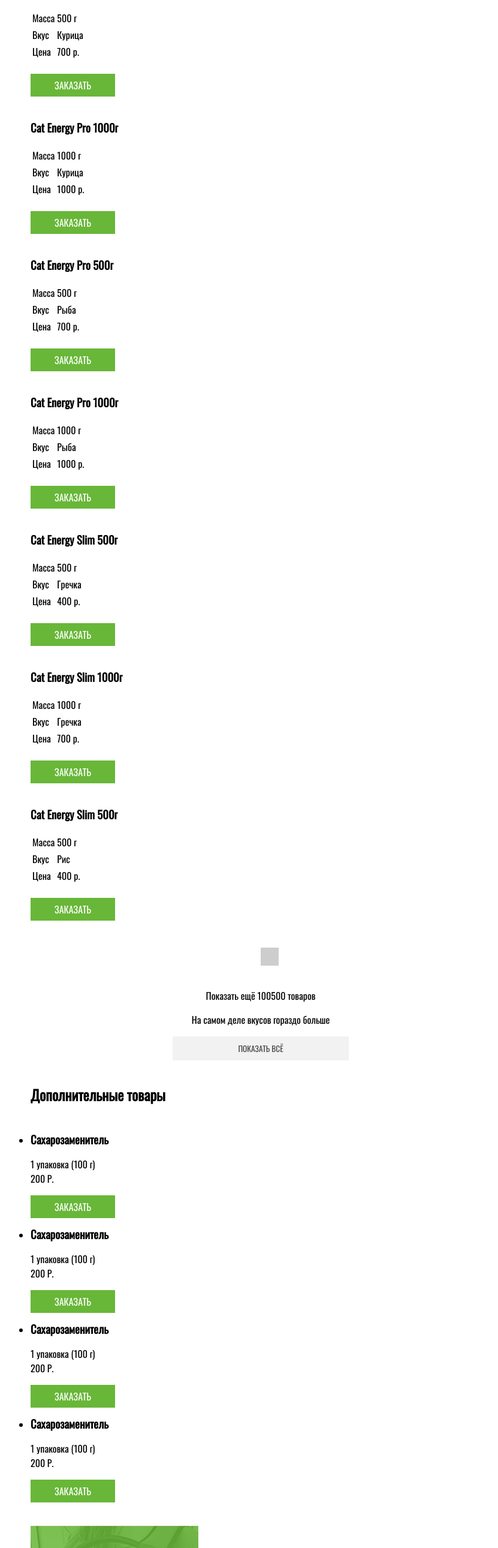
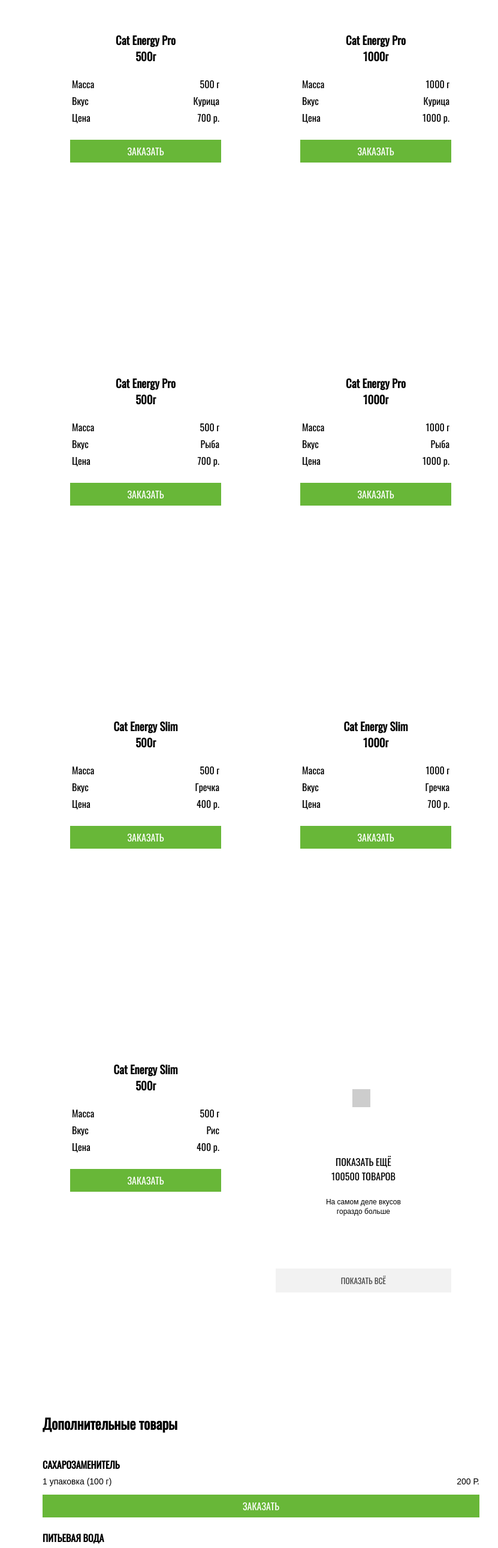
Before and after one commit to the-nepodarok/co-op, a plain HTML site: page source/catalog.html in a window 1280 px wide. Shown: the part 210-2791 px from the top of the page at 60% size, without its empty margins (205-1036 px from the left). Drawn offline with nearby package versions, Linux system fonts and the light colour scheme; files that its build step writes are made by us from their sources.

Commit message:
fixing stuff

```diff
--- a/source/catalog.html
+++ b/source/catalog.html
@@ -41,15 +41,15 @@
         <table class="catalog__item__table contain-table">
           <tr>
             <td class="contain-table__item">Масса</td>
-            <td class="contain-table__item">500 г</td>
+            <td class="contain-table__item contain-table__item--second">500 г</td>
           </tr>
           <tr>
             <td class="contain-table__item">Вкус</td>
-            <td class="contain-table__item">Курица</td>
+            <td class="contain-table__item contain-table__item--second">Курица</td>
           </tr>
           <tr>
             <td class="contain-table__item">Цена</td>
-            <td class="contain-table__item">700 р.</td>
+            <td class="contain-table__item contain-table__item--second">700 р.</td>
           </tr>
         </table>
         <button method="post" class="catalog__button button">Заказать</button>
@@ -61,15 +61,15 @@
         <table class="catalog__item__table contain-table">
           <tr>
             <td class="contain-table__item">Масса</td>
-            <td class="contain-table__item">1000 г</td>
+            <td class="contain-table__item contain-table__item--second">1000 г</td>
           </tr>
           <tr>
             <td class="contain-table__item">Вкус</td>
-            <td class="contain-table__item">Курица</td>
+            <td class="contain-table__item contain-table__item--second">Курица</td>
           </tr>
           <tr>
             <td class="contain-table__item">Цена</td>
-            <td class="contain-table__item">1000 р.</td>
+            <td class="contain-table__item contain-table__item--second">1000 р.</td>
           </tr>
         </table>
         <button method="post" class="catalog__button button">Заказать</button>
@@ -82,15 +82,15 @@
         <table class="catalog__item__table contain-table">
           <tr>
             <td class="contain-table__item">Масса</td>
-            <td class="contain-table__item">500 г</td>
+            <td class="contain-table__item contain-table__item--second">500 г</td>
           </tr>
           <tr>
             <td class="contain-table__item">Вкус</td>
-            <td class="contain-table__item">Рыба</td>
+            <td class="contain-table__item contain-table__item--second">Рыба</td>
           </tr>
           <tr>
             <td class="contain-table__item">Цена</td>
-            <td class="contain-table__item">700 р.</td>
+            <td class="contain-table__item contain-table__item--second">700 р.</td>
           </tr>
         </table>
         <button method="post" class="catalog__button button">Заказать</button>
@@ -102,15 +102,15 @@
         <table class="catalog__item__table contain-table">
           <tr>
             <td class="contain-table__item">Масса</td>
-            <td class="contain-table__item">1000 г</td>
+            <td class="contain-table__item contain-table__item--second">1000 г</td>
           </tr>
           <tr>
             <td class="contain-table__item">Вкус</td>
-            <td class="contain-table__item">Рыба</td>
+            <td class="contain-table__item contain-table__item--second">Рыба</td>
           </tr>
           <tr>
             <td class="contain-table__item">Цена</td>
-            <td class="contain-table__item">1000 р.</td>
+            <td class="contain-table__item contain-table__item--second">1000 р.</td>
           </tr>
         </table>
         <button method="post" class="catalog__button button">Заказать</button>
@@ -122,15 +122,15 @@
         <table class="catalog__item__table contain-table">
           <tr>
             <td class="contain-table__item">Масса</td>
-            <td class="contain-table__item">500 г</td>
+            <td class="contain-table__item contain-table__item--second">500 г</td>
           </tr>
           <tr>
             <td class="contain-table__item">Вкус</td>
-            <td class="contain-table__item">Гречка</td>
+            <td class="contain-table__item contain-table__item--second">Гречка</td>
           </tr>
           <tr>
             <td class="contain-table__item">Цена</td>
-            <td class="contain-table__item">400 р.</td>
+            <td class="contain-table__item contain-table__item--second">400 р.</td>
           </tr>
         </table>
         <button method="post" class="catalog__button button">Заказать</button>
@@ -142,15 +142,15 @@
         <table class="catalog__item__table contain-table">
           <tr>
             <td class="contain-table__item">Масса</td>
-            <td class="contain-table__item">1000 г</td>
+            <td class="contain-table__item contain-table__item--second">1000 г</td>
           </tr>
           <tr>
             <td class="contain-table__item">Вкус</td>
-            <td class="contain-table__item">Гречка</td>
+            <td class="contain-table__item contain-table__item--second">Гречка</td>
           </tr>
           <tr>
             <td class="contain-table__item">Цена</td>
-            <td class="contain-table__item">700 р.</td>
+            <td class="contain-table__item contain-table__item--second">700 р.</td>
           </tr>
         </table>
         <button method="post" class="catalog__button button">Заказать</button>
@@ -162,24 +162,23 @@
         <table class="catalog__item__table contain-table">
           <tr>
             <td class="contain-table__item">Масса</td>
-            <td class="contain-table__item">500 г</td>
+            <td class="contain-table__item contain-table__item--second">500 г</td>
           </tr>
           <tr>
             <td class="contain-table__item">Вкус</td>
-            <td class="contain-table__item">Рис</td>
+            <td class="contain-table__item contain-table__item--second">Рис</td>
           </tr>
           <tr>
             <td class="contain-table__item">Цена</td>
-            <td class="contain-table__item">400 р.</td>
+            <td class="contain-table__item contain-table__item--second">400 р.</td>
           </tr>
         </table>
         <button method="post" class="catalog__button button">Заказать</button>
       </li>
 
       <li class="catalog__item catalog__item--more">
-        <a class="catalog__item-image" <img src="" width="140" height="112" alt="Упаковка корма с гречкой"></a>
         <p class="catalog__item__text">Показать ещё 100500 товаров</p>
-        <p class="catalog__item__text"> На самом деле вкусов гораздо больше</p>
+        <p class="catalog__item__text catalog__item__text--bottom"> На самом деле вкусов гораздо больше</p>
         <button method="post" class="catalog__button catalog__button--show-all">Показать всё</button>
       </li>
 
@@ -201,28 +200,28 @@
 
 
       <li class="supplement-list__item">
-        <h3 class="supplement-list__item-name">Сахарозаменитель</h3>
+        <h3 class="supplement-list__item-name">Питьевая вода</h3>
         <dl class="supplement-list__table">
-          <dt class="supplement-list__item-package">1 упаковка (100 г)</dt>
-          <dd class="supplement-list__item-price">200 Р.</dd>
+          <dt class="supplement-list__item-package">5 литров</dt>
+          <dd class="supplement-list__item-price">50 Р.</dd>
         </dl>
         <button class="supplement__order-button button" type="button">Заказать</button>
       </li>
 
       <li class="supplement-list__item">
-        <h3 class="supplement-list__item-name">Сахарозаменитель</h3>
+        <h3 class="supplement-list__item-name">Молоко</h3>
         <dl class="supplement-list__table">
-          <dt class="supplement-list__item-package">1 упаковка (100 г)</dt>
-          <dd class="supplement-list__item-price">200 Р.</dd>
+          <dt class="supplement-list__item-package">1 литр</dt>
+          <dd class="supplement-list__item-price">100 Р.</dd>
         </dl>
         <button class="supplement__order-button button" type="button">Заказать</button>
       </li>
 
       <li class="supplement-list__item">
-        <h3 class="supplement-list__item-name">Сахарозаменитель</h3>
+        <h3 class="supplement-list__item-name">Витамины</h3>
         <dl class="supplement-list__table">
-          <dt class="supplement-list__item-package">1 упаковка (100 г)</dt>
-          <dd class="supplement-list__item-price">200 Р.</dd>
+          <dt class="supplement-list__item-package">1 упаковка (30 г)</dt>
+          <dd class="supplement-list__item-price">300 Р.</dd>
         </dl>
         <button class="supplement__order-button button" type="button">Заказать</button>
       </li>
@@ -234,12 +233,13 @@
     </div>
   </section>
 
-
-  <section class="address address--index">
-    <div class="address__invite">Приглашаем к сотрудничеству дилеров!</div>
-    <div class="address__address">ул. Большая Конюшенная, д. 19/8 Санкт-Петербург</div>
+  <section class="address address--index address--catalog">
+    <div class="address__block">
+      <div class="address__invite">Приглашаем <br>к сотрудничеству <br>дилеров!</div>
+      <div class="address__location">ул. Большая <br>Конюшенная, д. 19/8 <br>Санкт-Петербург</div>
+    </div>
     <div class="address__map">
-      <img src="img/address-map.png" width="320" height="362" alt="ул. Большая Конюшенная, д. 19/8 Санкт-Петербург">
+      <!--<img src="img/address-map.png" width="320" height="362" alt="ул. Большая Конюшенная, д. 19/8 Санкт-Петербург">-->
     </div>
   </section>
 
@@ -248,16 +248,17 @@
       <a href="#"><img src="img/cat-energy-logo.svg" width="128" height="24"></a>
     </section>
 
-    <section class="page-footer__socials socials">
-      <a class="footer__socials_vk social" href="#"></a>
-      <a class="footer__socials_in social" href="#"></a>
-      <a class="footer__socials_fb social" href="#"></a>
+    <section class="page-footer__socials">
+      <a class="footer__socials footer__socials--vk" href="#"></a>
+      <a class="footer__socials footer__socials--in" href="#"></a>
+      <a class="footer__socials footer__socials--fb" href="#"></a>
     </section>
 
-    <section class="page-footer__copyright copyright">
-      <span class="copyright__academy">HTML Academy</span>
+    <section class="page-footer__copyright">
+      <span class="page-footer__copyright--academy">HTML Academy</span>
     </section>
   </footer>
+
 </body>
 
 </html>
--- a/source/sass/blocks/address.scss
+++ b/source/sass/blocks/address.scss
@@ -1,15 +1,30 @@
 .address {
-  display: grid;
-  grid-template-columns: 1fr 1fr;
-  grid-template-rows: 1fr 4fr;
-  row-gap: 25px;
-  align-items: center;
-  padding-top: 24px;
-  padding-bottom: 0;
+  padding-top: 66px;
+
+  &--catalog {
+    padding-top: 20px;
+  }
 
   @media (min-width: $desktop-width) {
-    max-width: 570px;
-    position: absolute;
+    padding-top: 0;
+    position: relative;
+   }
+}
+
+.address__block {
+  display: grid;
+  grid-template-columns: 1fr auto;
+  margin-bottom: 51px;
+
+  @media (min-width: $desktop-width) {
+   position: absolute;
+   background-color: $white-text;
+   padding-top: 66px;
+   padding-right: 89px;
+   padding-bottom: 60px;
+   padding-left: 76px;
+   top: 95px;
+   left: 111px;
   }
 }
 
@@ -25,6 +40,13 @@
   text-transform: uppercase;
   color: $black;
   padding-left: 13.5%;
+
+  @media (min-width: $desktop-width) {
+    font-size: 20px;
+    line-height: 21px;
+    padding: 0;
+    margin-right: 87px;
+  }
 }
 
 .address__location {
@@ -34,7 +56,13 @@
   padding-right: 13.5%;
 
   @media (min-width: $tablet-width) {
-    justify-self: end;
+    text-align: end;
+  }
+
+  @media (min-width: $desktop-width) {
+    text-align: start;
+    padding: 0;
+    justify-self: center;
   }
 }
 
--- a/source/sass/blocks/catalog.scss
+++ b/source/sass/blocks/catalog.scss
@@ -1,6 +1,16 @@
 .catalog {
   padding-top: 27px;
+  padding-left: 20px;
+  padding-right: 19px;
   font-family: "Oswald", sans-serif;
+
+  @media (min-width: $tablet-width) {
+    padding-top: 74px;
+    padding-left: 30px;
+    padding-right: 30px;
+  }
+
+
 }
 
 .catalog__title {
@@ -10,22 +20,55 @@
   font-size: 36px;
   line-height: 36px;
   font-family: "Oswald", sans-serif;
+
+  @media (min-width: $tablet-width) {
+    margin-bottom: 84px;
+  }
 }
 
 .catalog__list {
   margin: 0;
   padding: 0;
   list-style: none;
+  @media (min-width: $tablet-width) {
+    display: flex;
+    flex-wrap: wrap;
+    justify-content:space-between;
+
+
+  }
 }
 
 .catalog__item {
   padding-top: 18px;
   padding-bottom: 20px;
+  display: grid;
+  grid-template-columns: 140px 1fr;
+
+  @media (min-width: $tablet-width) {
+    display: flex;
+    flex-direction: column;
+    min-width: 252px;
+    min-height: 467px;
+    padding-top: 5px;
+    padding-right: 36px;
+    padding-bottom: 40px;
+    padding-left: 36px;
+    margin-bottom: 60px;
+  }
 
   &--more {
+    display: flex;
+    flex-direction: column;
     padding-top: 77px;
     position: relative;
     text-align: center;
+
+    @media (min-width: $tablet-width) {
+      min-height: auto;
+      max-height: 228px;
+      padding-top: 161px;
+    }
 
     &::before {
       content: "";
@@ -34,23 +77,73 @@
       background-color: $special-grey;
       position: absolute;
       top: 25px;
+      left: 45%;
+
+      @media (min-width: $tablet-width) {
+        top: 52px;
+        }
     }
   }
 }
 
+.contain-table__item--second {
+  text-align: end;
+}
+
+.catalog__item__image {
+  grid-column: 1/2;
+  grid-row: 1/-1;
+}
+
 .catalog__item__title {
+  max-width: 76px;
   padding: 0;
   margin: 0;
   margin-bottom: 18px;
+
+  @media (min-width: $tablet-width) {
+    max-width: 135px;
+    align-self: center;
+    text-align: center;
+  }
+}
+
+.catalog__item__text {
+  text-align: center;
+  padding: 0;
+  margin: 0;
+  margin-bottom: 8px;
+  text-transform: uppercase;
+
+  @media (min-width: $tablet-width) {
+    align-self: center;
+    margin-bottom: 23px;
+    max-width: 140px;
+
+  }
+
+  &--bottom {
+    margin-bottom: 21px;
+    text-transform: none;
+    font-family: "Arial", sans-serif;
+    font-size: 12px;
+    line-height: 16px;
+
+    @media (min-width: $tablet-width) {
+    margin-bottom: 87px;
+    }
+  }
 }
 
 .catalog__item__table {
   margin-bottom: 22px;
+  grid-column: 2/3;
 }
 
 .catalog__button {
   padding: 10px 109px;
   background-color: $cat-green;
+  grid-column: 1/3;
   text-transform: uppercase;
   color: $white-text;
   border: none;
--- a/source/sass/blocks/page-footer.scss
+++ b/source/sass/blocks/page-footer.scss
@@ -2,7 +2,8 @@
   padding-top: 30px;
   padding-left: 20px;
   padding-right: 20px;
-  min-height: 236px;
+  padding-bottom: 23px;
+
   display: flex;
   flex-direction: column;
   align-items: center;
--- a/source/sass/blocks/page-header.scss
+++ b/source/sass/blocks/page-header.scss
@@ -1,4 +1,6 @@
 .page-header {
+  padding-left: 20px;
+  padding-right: 19px;
   font-family: "Oswald", sans-serif;
   font-weight: 500;
   font-size: 20px;
--- a/source/sass/blocks/supplement.scss
+++ b/source/sass/blocks/supplement.scss
@@ -2,6 +2,8 @@
   font-family: "Oswald", sans-serif;
   padding-top: 25px;
   padding-bottom: 18px;
+  padding-left: 20px;
+  padding-right: 19px;
 }
 
 .supplement__heading {
@@ -19,7 +21,10 @@
 }
 
 .supplement-list__item {
+  display: flex;
+  flex-direction: column;
   padding-top: 13px;
+  margin-bottom: 13px;
 
   &-name {
     margin: 0;
@@ -28,10 +33,22 @@
   }
 }
 
-.supplemental-list__table {
+.supplement-list__table {
+  display: flex;
+  justify-content: space-between;
   margin: 0;
   margin-bottom: 15px;
   padding: 0;
+  font-family: "Arial", sans-serif;
+  font-size: 14px;
+  line-height: 14px;
+}
+
+.supplement-list__item-name {
+  text-transform: uppercase;
+  font-size: 16px;
+  line-height: 16px;
+  margin-bottom: 13px;
 }
 
 .supplement-list__item-price {
@@ -56,6 +73,7 @@
   padding-bottom: 43px;
   padding-right: 58px;
   padding-left: 61px;
+  margin-bottom: 35px;
   background-image: url("../img/gift-mobile.jpg");
   background-repeat: no-repeat;
   background-color: $cat-green;
@@ -79,4 +97,6 @@
   color: white;
   line-height: 20px;
   font-size: 16px;
+  font-family: "Arial", sans-serif;
+  text-align: center;
 }
```
Also changed, not shown: source/index.html (+4 -2 lines).
